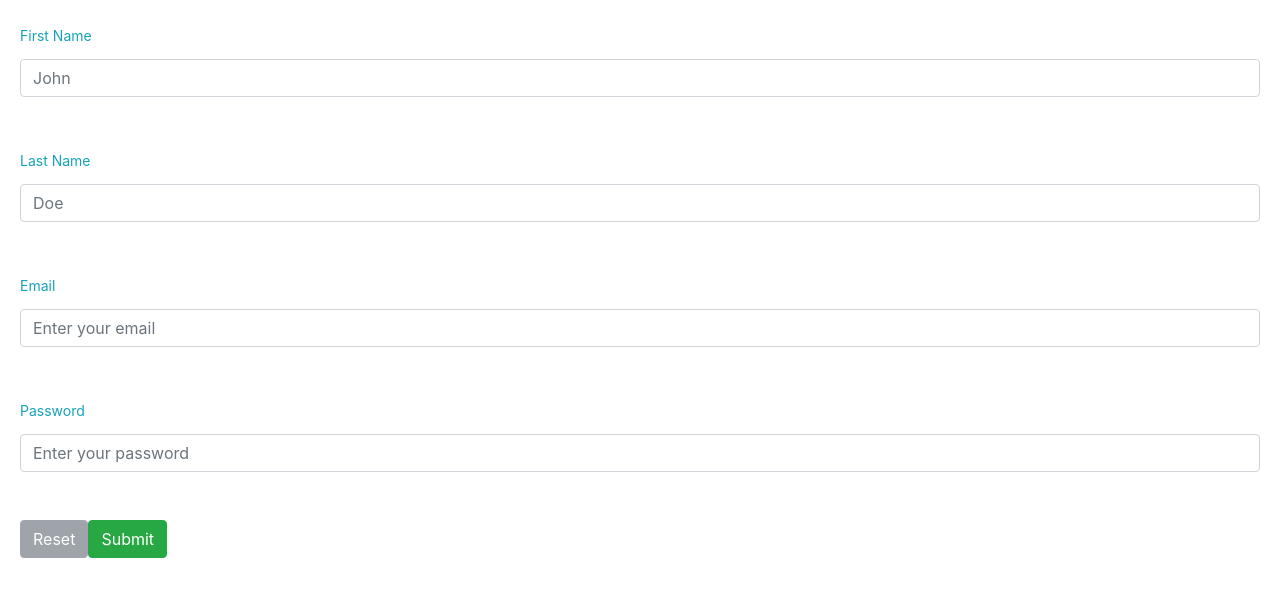
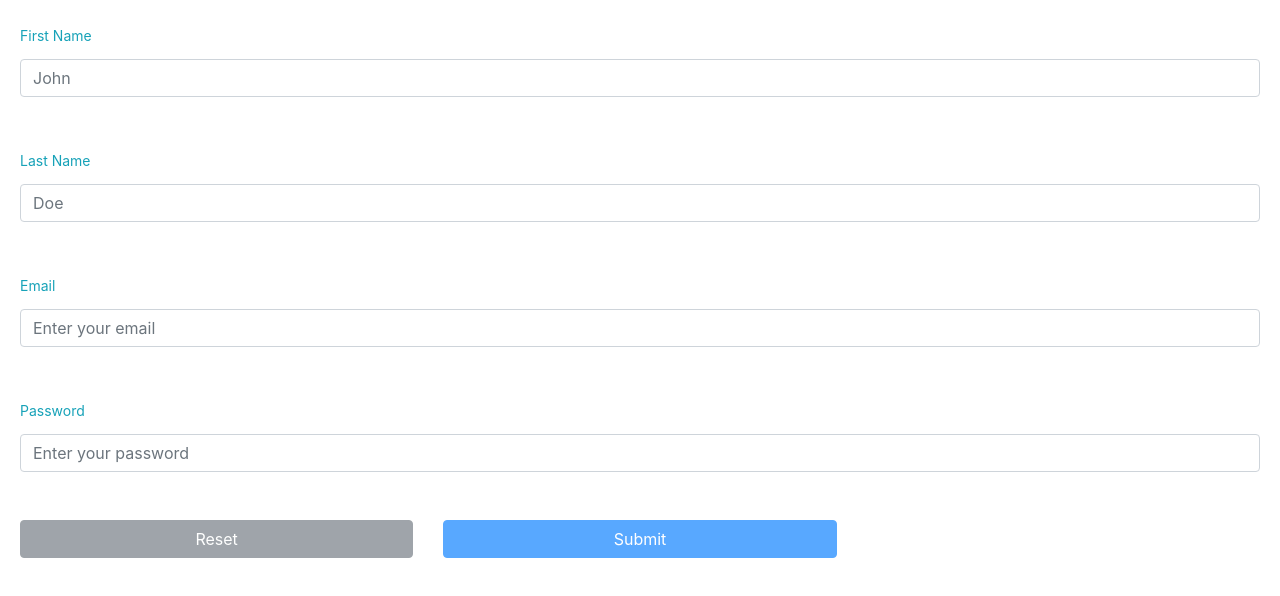
Before and after one commit to ArseniiBylym/React_form_Formic_template, a React app: page / in a window 1280 px wide. Shown: the top 596 px of the page. Built offline with nearby package versions, Linux system fonts and the light colour scheme.

Commit message:
Add disabled buttons

```diff
--- a/src/Form/Form.js
+++ b/src/Form/Form.js
@@ -2,7 +2,7 @@ import React, { Component, Fragment } from 'react';
 import { withFormik } from 'formik';
 import * as Yup from 'yup';
 import classnames from 'classnames';
-import { Button, Form, FormGroup, Label, Input, FormText, Row, Container, Col, FormFeedback } from 'reactstrap';
+import { Button, Form, FormGroup, Label, Input, Row, Col, FormFeedback } from 'reactstrap';
 
 class FormComponent extends Component {
     state = {
@@ -62,9 +62,6 @@ const MyForm = props => {
         isSubmitting,
     } = props;
     return (
-        // <Container>
-        //     <Row>
-        //         <Col xs="12">
         <Form onSubmit={handleSubmit} >
             <FormGroup>
                 <Label size='sm' mr="auto" className="text-info" for="firstName">First Name</Label>
@@ -147,23 +144,29 @@ const MyForm = props => {
                 {errors.password && touched.password && <FormFeedback size="sm" className='text-danger'>{errors.password}</FormFeedback>} */}
             </FormGroup>
             <FormGroup>
-                <Button
-                    color='secondary'
-                    type="button"
-                    className="outline"
-                    onClick={handleReset}
-                    disabled={!dirty || isSubmitting}
-                >
-                    Reset
-                            </Button>
-                <Button color="success" type="submit" disabled={isSubmitting}>
-                    Submit
-                            </Button>
+                <Row>
+                    <Col sm='4'>
+                    <Button block
+                        color='secondary'
+                        type="button"
+                        onClick={handleReset}
+                        // disabled={!dirty || isSubmitting}
+                        disabled={!dirty || isSubmitting ? true : false}
+                        >Reset</Button>
+                    </Col>
+                    <Col sm='4'>
+                        <Button block color="primary" type="submit"
+                        disabled={!errors.firstName && touched.firstName &&
+                            !errors.lastName && touched.lastName &&
+                            !errors.email && touched.email &&
+                            !errors.password && touched.password ? false : true}
+                        >
+                            Submit</Button>
+                    </Col>
+
+                </Row>
             </FormGroup>
         </Form>
-        //         </Col>
-        //     </Row>
-        // </Container>
 
     );
 };
```
